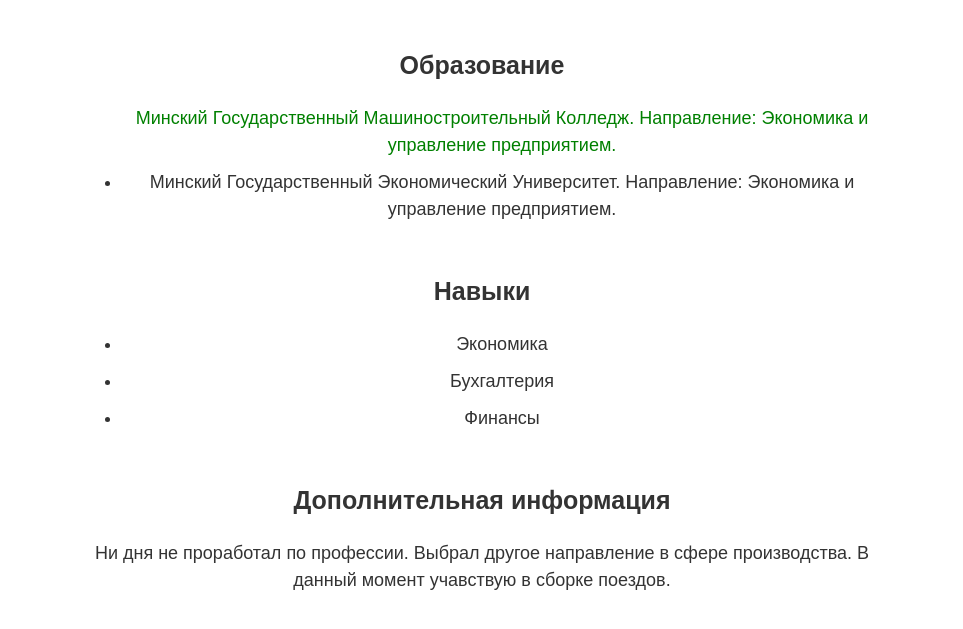
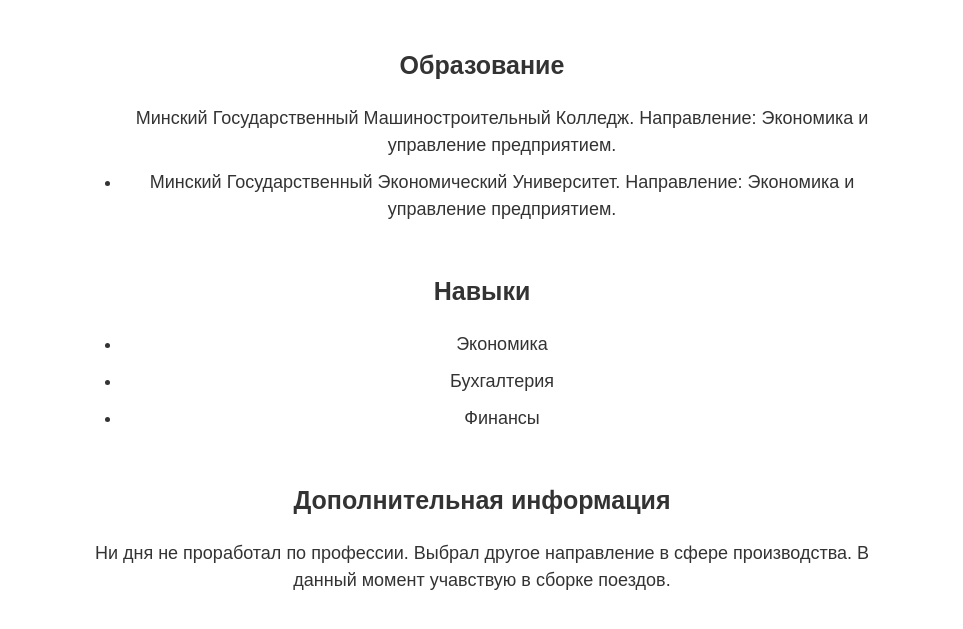
Before and after one commit to Vital-hub/petrashkevich.io, a plain HTML site: page index.html in a window 1280 px wide. Shown: the part 223-852 px from the top of the page, without its empty margins (158-1121 px from the left). Drawn offline with Linux system fonts and the light colour scheme.

Commit message:
Update style.css

```diff
--- a/style.css
+++ b/style.css
@@ -58,6 +58,6 @@ li {
 
 .inlain-block {
   display: inline-block;
-	color: green;
+  border: 2px soled #00648f;
 }
 /* END */
```
